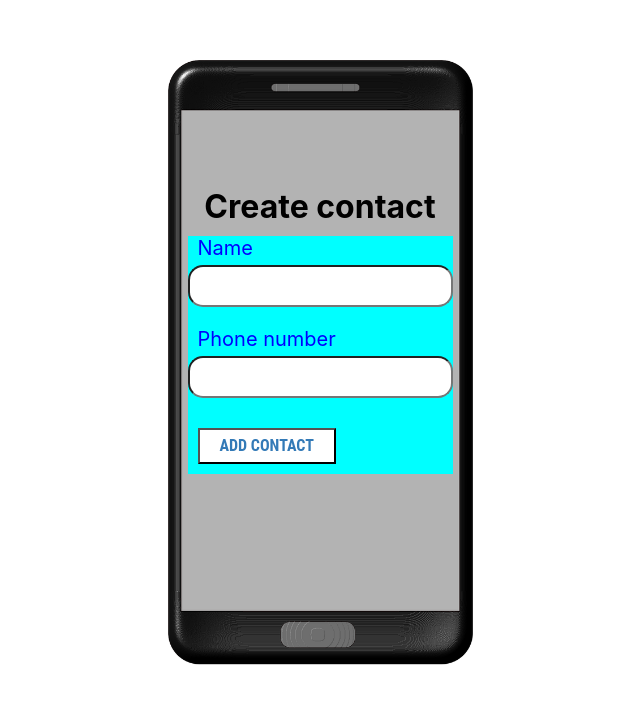
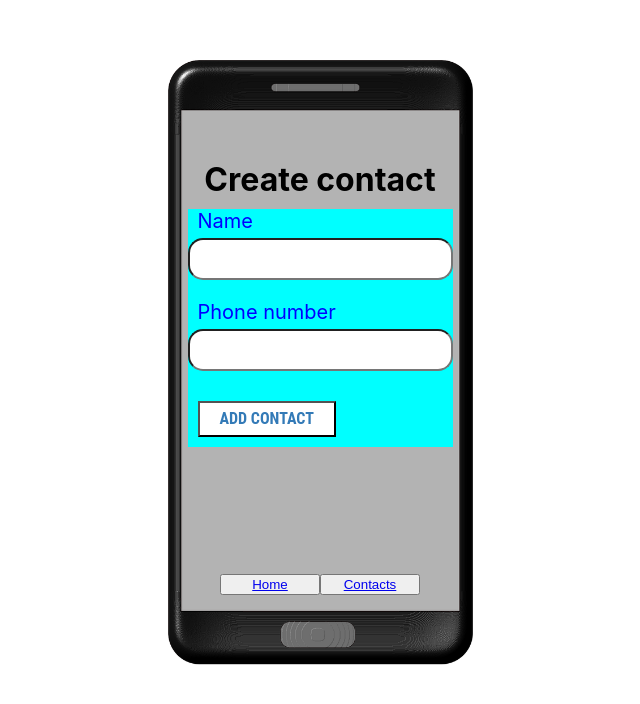
Before and after one commit to ITigor1985/goit-react-hw-07-phonebook, a React (Create React App) app: page /goit-react-hw-07-phonebook/contacts/create in a window 1280 px wide. Shown: the top 704 px of the page, without its empty margins (320-960 px from the left). Built offline with nearby package versions, Linux system fonts and the light colour scheme; no server answers.

Commit message:
new button

```diff
--- a/src/components/ContactListItem/ContactListItem.jsx
+++ b/src/components/ContactListItem/ContactListItem.jsx
@@ -1,11 +1,11 @@
-import { Name, BoxContact } from './ContactListItem.styled';
-import { Link } from 'react-router-dom';
+import { Name, BoxContact, ContactLink } from './ContactListItem.styled';
+
 export const ContactListItem = ({ id, name, phone }) => {
   return (
     <BoxContact>
-      <Link to={`/contacts/${id}`} id={id} name={name} phone={phone}>
+      <ContactLink to={`/contacts/${id}`} id={id} name={name} phone={phone}>
         <Name>{name}</Name>
-      </Link>
+      </ContactLink>
     </BoxContact>
   );
 };
--- a/src/components/ContactListItem/ContactListItem.styled.jsx
+++ b/src/components/ContactListItem/ContactListItem.styled.jsx
@@ -1,4 +1,5 @@
 import styled from 'styled-components';
+import { Link } from 'react-router-dom';
 
 export const Name = styled.p`
   font-size: 20px;
@@ -16,3 +17,6 @@ export const Phone = styled.p`
   margin-right: 15px;
 `;
 export const BoxContact = styled.li``;
+export const ContactLink = styled(Link)`
+  text-decoration: none;
+`;
--- a/src/components/NewContactForm/NewContactForm.jsx
+++ b/src/components/NewContactForm/NewContactForm.jsx
@@ -12,9 +12,11 @@ import {
   InputLabel,
   Title,
   Container,
+  ListBtn,
 } from './NewContactForm.styled';
 import { Spinner } from 'components/Spinner/Spinner';
 import { Redirect } from 'react-router-dom';
+import { Link } from 'react-router-dom';
 
 const initialState = {
   name: '',
@@ -77,6 +79,34 @@ export const NewContactForm = () => {
           </Form>
         </Formik>
       </Container>
+      <ListBtn>
+        <li>
+          <button
+            type="button"
+            style={{
+              width: '100px',
+              margin: '0 auto',
+              position: 'relative',
+              top: '100px',
+            }}
+          >
+            <Link to="/">Home</Link>
+          </button>
+        </li>
+        <li>
+          <button
+            type="button"
+            style={{
+              width: '100px',
+              margin: '0 auto',
+              position: 'relative',
+              top: '100px',
+            }}
+          >
+            <Link to="/contacts">Contacts</Link>
+          </button>
+        </li>
+      </ListBtn>
       <ToastContainer />
     </>
   );
--- a/src/components/NewContactForm/NewContactForm.styled.jsx
+++ b/src/components/NewContactForm/NewContactForm.styled.jsx
@@ -24,3 +24,7 @@ export const Container = styled.div`
   margin: 10px auto;
   background-color: aqua;
 `;
+export const ListBtn = styled.ul`
+  display: flex;
+  justify-content: center;
+`;
```
